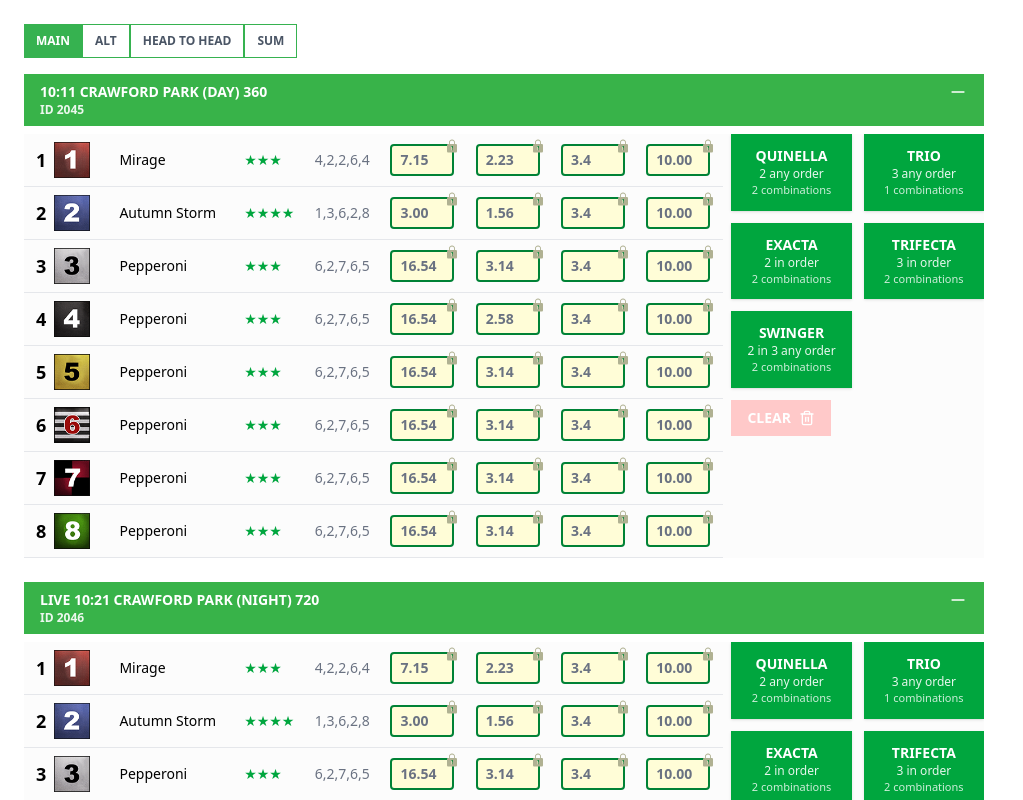
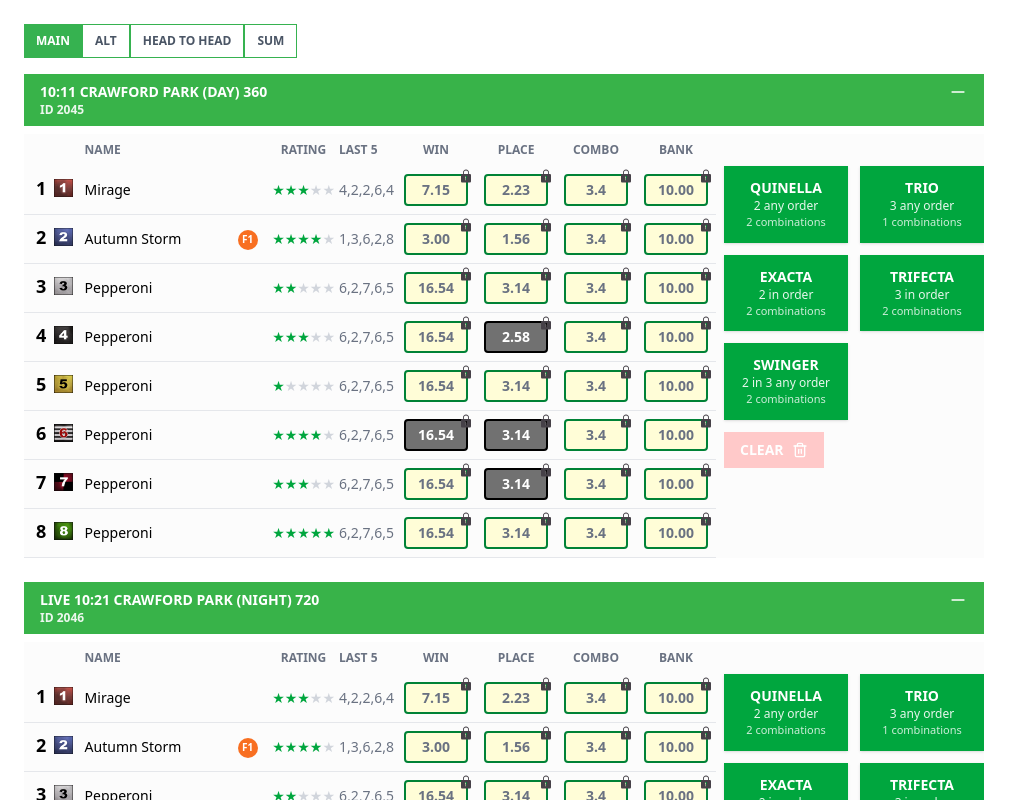
Before and after one commit to alayuestifanos/NextUI, a Next.js app: page / in a window 1280 px wide. Shown: the top 800 px of the page, without its empty margins (0-1023 px from the left). Built offline with nearby package versions, Linux system fonts and the light colour scheme.

Commit message:
fix some css issues

```diff
--- a/components/BankBage.tsx
+++ b/components/BankBage.tsx
@@ -27,9 +27,9 @@ export default function BankBadge({
         className={`absolute top-0 right-0  w-4 h-4 font-bold -translate-y-1/2 translate-x-1/2 text-[#B0B192] ${iconColor}`}
       /> */}
       <IoIosLock
-        className={`absolute top-0 right-0  w-4 h-4 font-bold -translate-y-1/2 translate-x-1/2 text-[#B0B192] ${iconColor}`}
+        className={`absolute top-0 right-0 w-4 h-4 font-bold -translate-y-1/2 translate-x-1/2 text-[#464148] ${iconColor || ''}`}
       />
-      <p className={`${textColor}`}>{value}</p>
+      <p className={`${textColor} text-center`}>{value}</p>
     </div>
   )
 }
--- a/components/RaceCard.tsx
+++ b/components/RaceCard.tsx
@@ -42,7 +42,7 @@ const horses = [
   {
     box: 3,
     name: 'Pepperoni',
-    rating: 3,
+    rating: 2,
     last5: '6,2,7,6,5',
     win: '16.54',
     place: '3.14',
@@ -64,7 +64,7 @@ const horses = [
   {
     box: 5,
     name: 'Pepperoni',
-    rating: 3,
+    rating: 1,
     last5: '6,2,7,6,5',
     win: '16.54',
     place: '3.14',
@@ -75,7 +75,7 @@ const horses = [
   {
     box: 6,
     name: 'Pepperoni',
-    rating: 3,
+    rating: 4,
     last5: '6,2,7,6,5',
     win: '16.54',
     place: '3.14',
@@ -97,7 +97,7 @@ const horses = [
   {
     box: 8,
     name: 'Pepperoni',
-    rating: 3,
+    rating: 5,
     last5: '6,2,7,6,5',
     win: '16.54',
     place: '3.14',
@@ -113,39 +113,105 @@ export default function RaceCard() {
   return (
     <>
       <div className='bg-[#FCFCFC] flex gap-2 max-w-full overflow-x-auto'>
-        <table className='w-[75%] table-auto border-collapse'>
+        <table className='w-full min-w-[600px] table-auto border-collapse'>
+          <thead className='text-xs font-semibold text-gray-500'>
+            <tr>
+              <th className='w-28 px-3 py-2 text-left'></th>
+              <th className='w-[10%] py-2'></th>
+              <th className='px-3 py-2 text-left whitespace-nowrap'>NAME</th>
+              <th className='w-[70%] py-2'></th>
+              <th className='w-10 py-2 text-center'></th>
+              <th className='w-[20%] py-2'></th>
+              <th className='w-14 px-0.5 py-2 text-center'>RATING</th>
+              <th className='w-16 px-0.5 py-2 text-left whitespace-nowrap'>
+                LAST 5
+              </th>
+              <th className='w-20 px-1 py-2 text-center whitespace-nowrap'>
+                WIN
+              </th>
+              <th className='w-20 px-1 py-2 text-center whitespace-nowrap'>
+                PLACE
+              </th>
+              <th className='w-20 px-1 py-2 text-center whitespace-nowrap'>
+                COMBO
+              </th>
+              <th className='w-20 px-1 py-2 text-center whitespace-nowrap'>
+                BANK
+              </th>
+            </tr>
+          </thead>
           <tbody>
             {horses.map((horse, index) => (
               <tr
                 key={horse.box}
                 className='border-b border-gray-200 text-sm hover:bg-gray-50'
               >
-                <td className='px-3 py-2 flex items-center gap-2'>
+                <td className='px-3 py-2 flex items-center gap-2 shrink-0'>
                   <span className='text-lg font-bold'>{horse.box}</span>
-                  <Image src={horse.image} alt='' width={36} height={36} />
+                  <Image
+                    src={horse.image}
+                    alt=''
+                    width={36}
+                    height={36}
+                    className='shrink-0'
+                  />
                 </td>
 
+                <td className='w-[10%] py-2'></td>
                 <td className='px-3 py-2 whitespace-nowrap'>{horse.name}</td>
-
+                <td className='w-[70%] py-2'></td>
+                <td className='w-10 py-2 text-center whitespace-nowrap'>
+                  {horse.flag && (
+                    <span className='inline-flex items-center justify-center w-5 h-5 rounded-full bg-[#F86F21] text-white text-[10px] font-bold'>
+                      {horse.flag}
+                    </span>
+                  )}
+                </td>
+                <td className='w-[20%] py-2'></td>
                 <td
-                  className='px-2 py-2 text-green-600'
+                  className='px-0.5 py-2 whitespace-nowrap'
                   onMouseEnter={(e) => {
                     const rect = e.currentTarget.getBoundingClientRect()
                     setHovered({ horse, rect })
                   }}
                   onMouseLeave={() => setHovered(null)}
                 >
-                  {'★'.repeat(horse.rating)}
+                  <span className='text-green-600'>
+                    {'★'.repeat(horse.rating)}
+                  </span>
+                  <span className='text-gray-300'>
+                    {'★'.repeat(5 - horse.rating)}
+                  </span>
                 </td>
 
-                <td className='px-2 py-2 text-gray-500'>{horse.last5}</td>
+                <td className='px-0.5 py-2 text-gray-500'>{horse.last5}</td>
 
                 <td className='px-2 py-2'>
-                  <BankBadge value={horse.win} />
+                  <BankBadge
+                    value={horse.win}
+                    {...(index === 5
+                      ? {
+                        bgColor: 'bg-[#717171]',
+                        textColor: 'text-white',
+                        iconColor: 'text-[#464148]',
+                        borderColor: 'border-black',
+                      }
+                      : {})}
+                  />
                 </td>
 
                 <td className='px-2 py-2'>
-                  <BankBadge value={horse.place} />
+                  <BankBadge
+                    value={horse.place}
+                    {...(index === 3 || index === 5 || index === 6
+                      ? {
+                        bgColor: 'bg-[#717171]',
+                        textColor: 'text-white',
+                        iconColor: 'text-[#464148]',
+                        borderColor: 'border-black',
+                      }
+                      : {})}
+                  />
                 </td>
 
                 <td className='px-2 py-2'>
@@ -160,7 +226,9 @@ export default function RaceCard() {
           </tbody>
         </table>
 
-        <BetActions />
+        <div className='mt-8'>
+          <BetActions />
+        </div>
       </div>
 
       {/* ✅ POPUP VIA PORTAL */}
```
